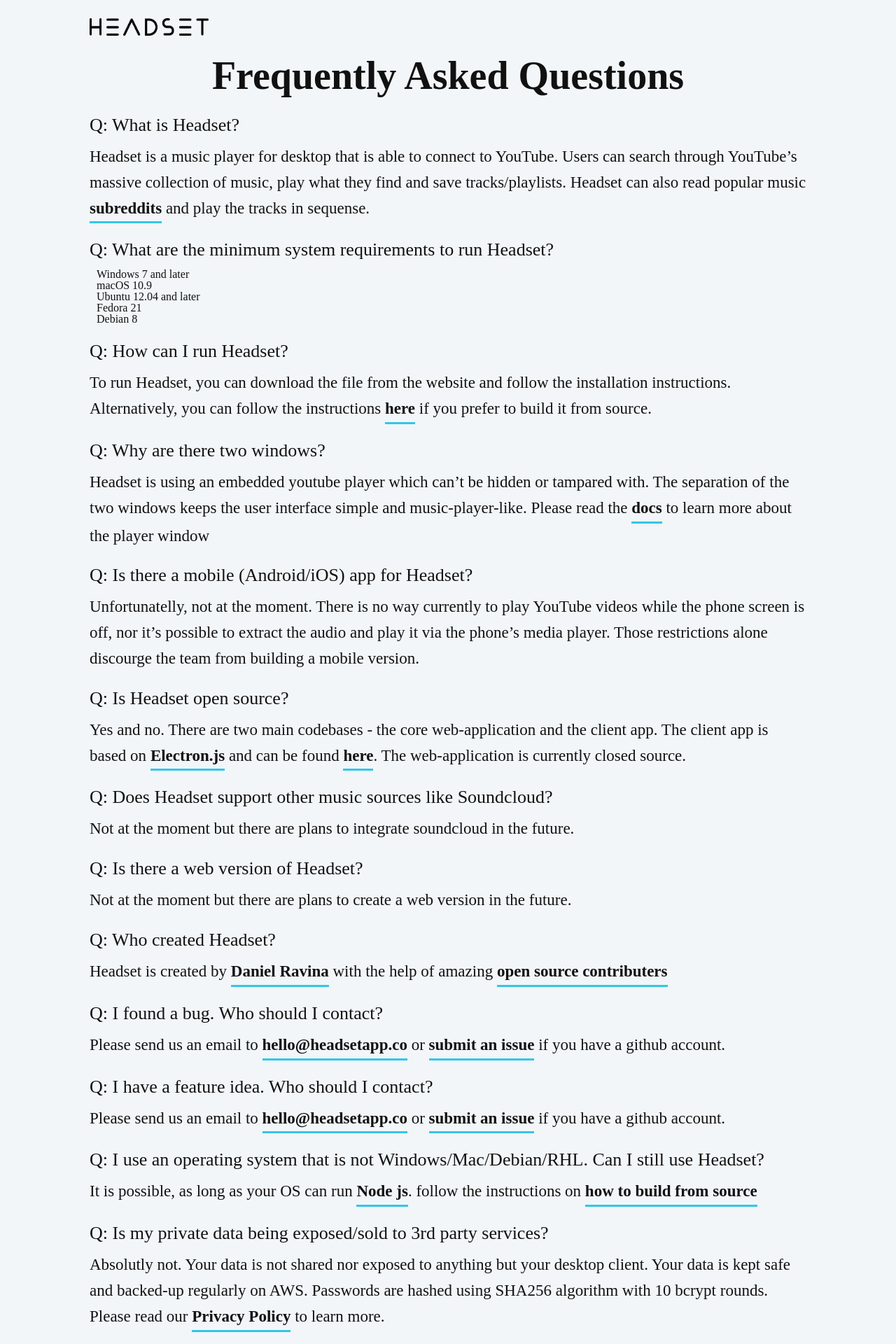
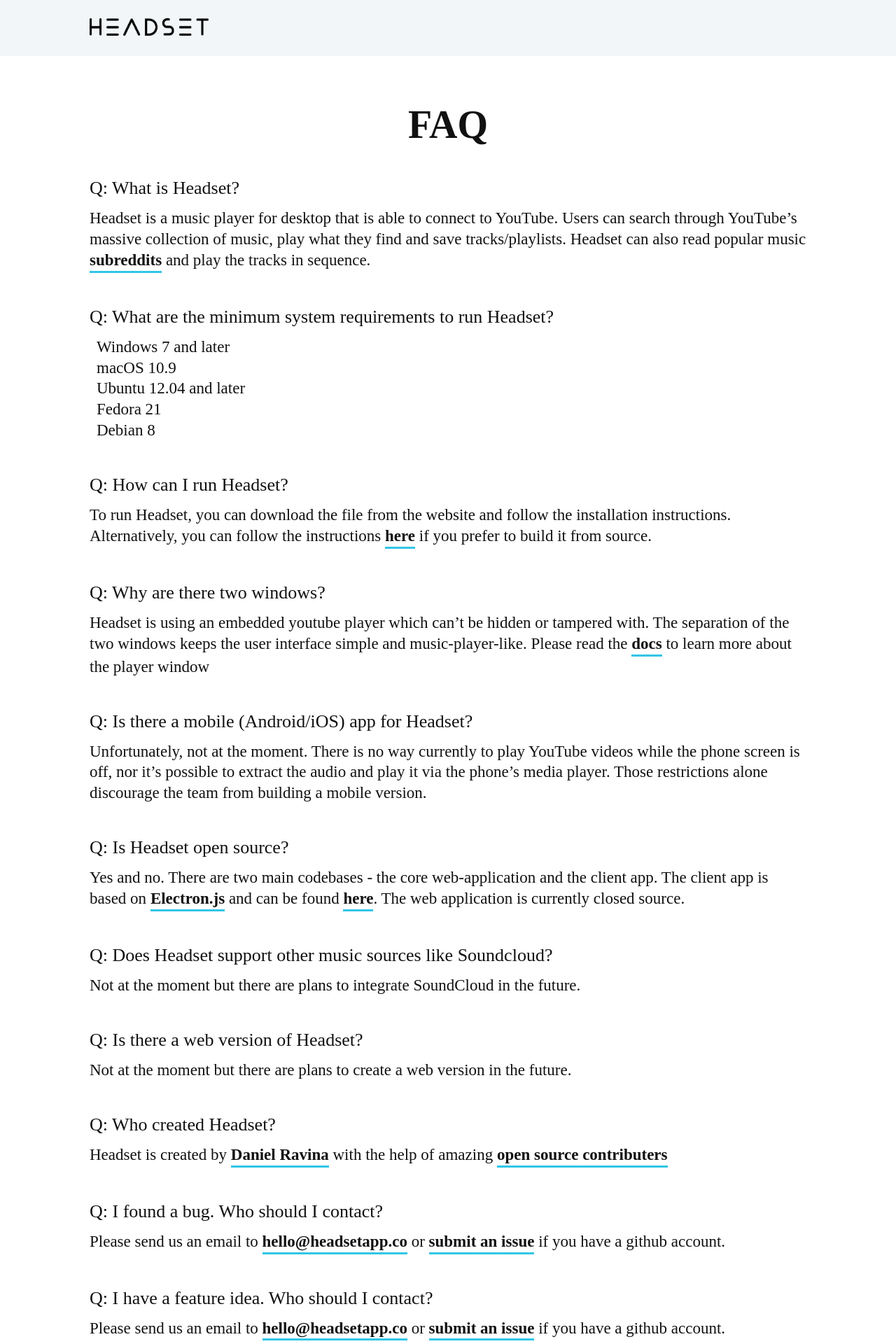
Before and after one commit to headsetapp/headsetapp.github.io, a Jekyll site: the page built from docs/faq.md, in a window 1280 px wide. Shown: the top 1920 px of the page at 70% size. Built offline with Jekyll 4.4.1, drawn with Linux system fonts in a browser that asks for light colours; nearby versions of some CDN libraries; our own code applies the rules of GitHub Pages for plain Markdown files; library files that are not in the unit come from our copies; some of the changed text lies outside the part shown.

Commit message:
fix some typos and more style changes

```diff
--- a/css/document.css
+++ b/css/document.css
@@ -1,20 +1,19 @@
 @import '../css/reset.css';
 
-.document p {
+.document p, .document li {
   font-size: 23px;
-  margin: auto;
   font-weight: 100;
-  line-height: 1.6;
+  line-height: 1.3;
 }
 
 .document p, .document ul {
-  margin-top: 14px;
-  margin-bottom: 25px;
+  margin-top: 15px;
 }
 
 .document h3 {
   font-size: 26px;
   font-weight: 400;
+  margin-top: 50px;
 }
 
 .document ul {
@@ -27,5 +26,9 @@
   font-weight: bold;
   text-align: center;
   margin-bottom: 30px;
+}
 
+.document .section.main {
+  background: white;
+  padding: 70px 0;
 }
--- a/docs/faq.md
+++ b/docs/faq.md
@@ -1,10 +1,10 @@
 ---
 title: FAQ
 ---
-# Frequently Asked Questions
+# FAQ
 
 ### Q: What is Headset?
-Headset is a music player for desktop that is able to connect to YouTube. Users can search through YouTube's massive collection of music, play what they find and save tracks/playlists. Headset can also read popular music [subreddits](https://www.youtube.com/watch?v=EvEcBq5yWGw) and play the tracks in sequense.
+Headset is a music player for desktop that is able to connect to YouTube. Users can search through YouTube's massive collection of music, play what they find and save tracks/playlists. Headset can also read popular music [subreddits](https://www.youtube.com/watch?v=EvEcBq5yWGw) and play the tracks in sequence.
 
 ### Q: What are the minimum system requirements to run Headset?
 
@@ -19,19 +19,19 @@
 To run Headset, you can download the file from the website and follow the installation instructions. Alternatively, you can follow the instructions [here](https://github.com/headsetapp/headset-electron#build-from-source) if you prefer to build it from source.
 
 ### Q: Why are there two windows?
-Headset is using an embedded youtube player which can't be hidden or tampared with. The separation of the two windows keeps the user interface simple and music-player-like. Please read the [docs](https://headsetapp.co/docs/player-window) to learn more about the player window
+Headset is using an embedded youtube player which can't be hidden or tampered with. The separation of the two windows keeps the user interface simple and music-player-like. Please read the [docs](https://headsetapp.co/docs/player-window) to learn more about the player window
 
 ### Q: Is there a mobile (Android/iOS) app for Headset?
 
-Unfortunatelly, not at the moment. There is no way currently to play YouTube videos while the phone screen is off, nor it's possible to extract the audio and play it via the phone's media player. Those restrictions alone discourge the team from building a mobile version.
+Unfortunately, not at the moment. There is no way currently to play YouTube videos while the phone screen is off, nor it's possible to extract the audio and play it via the phone's media player. Those restrictions alone discourage the team from building a mobile version.
 
 ### Q: Is Headset open source?
 
-Yes and no. There are two main codebases - the core web-application and the client app. The client app is based on [Electron.js](https://electronjs.org/) and can be found [here](https://github.com/headsetapp/headset-electron). The web-application is currently closed source.
+Yes and no. There are two main codebases - the core web-application and the client app. The client app is based on [Electron.js](https://electronjs.org/) and can be found [here](https://github.com/headsetapp/headset-electron). The web application is currently closed source.
 
 ### Q: Does Headset support other music sources like Soundcloud?
 
-Not at the moment but there are plans to integrate soundcloud in the future.
+Not at the moment but there are plans to integrate SoundCloud in the future.
 
 ### Q: Is there a web version of Headset?
 
@@ -54,11 +54,11 @@
 
 ### Q: Is my private data being exposed/sold to 3rd party services?
 
-Absolutly not. Your data is not shared nor exposed to anything but your desktop client. Your data is kept safe and backed-up regularly on AWS. Passwords are hashed using SHA256 algorithm with 10 bcrypt rounds. Please read our [Privacy Policy](https://headsetapp.co/legal/privacy/) to learn more.
+Absolutely not. Your data is not shared nor exposed to anything but your desktop client. Your data is kept safe and backed-up regularly on AWS. Passwords are hashed using SHA256 algorithm with 10 bcrypt rounds. Please read our [Privacy Policy](https://headsetapp.co/legal/privacy/) to learn more.
 
 ### Q: Can I connect to my YouTube saved playlists?
 
-Not at the moment but there are plans to implement a Google single sign on and sync your YouTube playlists.
+Not at the moment but there are plans to implement a Google single sign-on and sync your YouTube playlists.
 
 ### Q: Can I use the media keys?
 Yes! Headset support media keys on Window, Linux (With MPRIS) and macOS!
```
